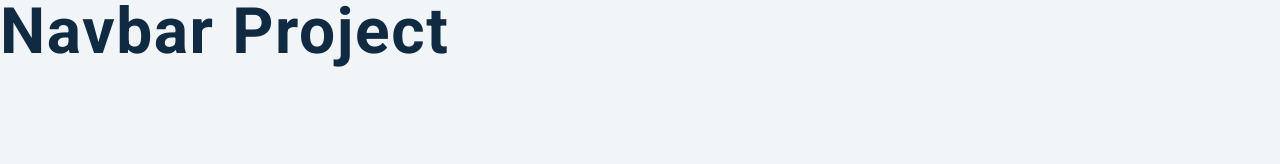
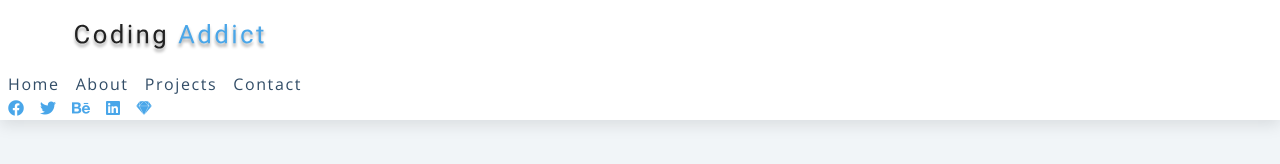
Before and after one commit to lucaslirah/javascript-basic-projects-master, a plain HTML site: page 04-navbar/setup/index.html in a window 1280 px wide. Drawn offline with nearby package versions, Linux system fonts and the light colour scheme.

Commit message:
nav-bar project solved

```diff
--- a/04-navbar/setup/app.js
+++ b/04-navbar/setup/app.js
@@ -3,3 +3,13 @@
 // add - add class
 // remove - remove class
 // toggle - toggles class
+
+
+// select elements
+const navToggleBtn = document.querySelector(".nav-toggle");
+const links = document.querySelector(".links");
+
+// add event listener to toggle nav links on click
+navToggleBtn.addEventListener("click", function () {
+    links.classList.toggle("show-links");
+});
--- a/04-navbar/setup/index.html
+++ b/04-navbar/setup/index.html
@@ -14,7 +14,60 @@
     <link rel="stylesheet" href="styles.css" />
   </head>
   <body>
-    <h1>navbar project</h1>
+    <nav>
+      <div class="nav-center">
+        <!-- nav header -->
+         <div class="nav-header">
+          <img src="./logo.svg" alt="logo" class="logo">
+          <button class="nav-toggle">
+            <i class="fas fa-bars"></i>
+          </button>
+         </div>
+      </div>
+      <!-- links -->
+      <ul class="links">
+        <li>
+          <a href="index.html">home</a>
+        </li>
+        <li>
+          <a href="about.html">about</a>
+        </li>
+        <li>
+          <a href="projects.html">projects</a>
+        </li>
+        <li>
+          <a href="contact.html">contact</a>
+        </li>
+      </ul>
+      <!-- social media -->
+      <ul class="social-icons">
+        <li>
+          <a href="https://www.twitter.com">
+            <i class="fab fa-facebook"></i>
+          </a>
+        </li>
+        <li>
+          <a href="https://www.twitter.com">
+            <i class="fab fa-twitter"></i>
+          </a>
+        </li>
+        <li>
+          <a href="https://www.twitter.com">
+            <i class="fab fa-behance"></i>
+          </a>
+        </li>
+        <li>
+          <a href="https://www.twitter.com">
+            <i class="fab fa-linkedin"></i>
+          </a>
+        </li>
+        <li>
+          <a href="https://www.twitter.com">
+            <i class="fab fa-sketch"></i>
+          </a>
+        </li>
+      </ul>
+    </nav>
     <!-- javascript -->
     <script src="app.js"></script>
   </body>
--- a/04-navbar/setup/styles.css
+++ b/04-navbar/setup/styles.css
@@ -199,9 +199,9 @@
   display: none;
 }
 .links {
-  /* height: 0;
+  height: 0;
   overflow: hidden;
-  transition: var(--transition); */
+  transition: var(--transition);
 }
 .show-links {
   height: 10rem;
```
